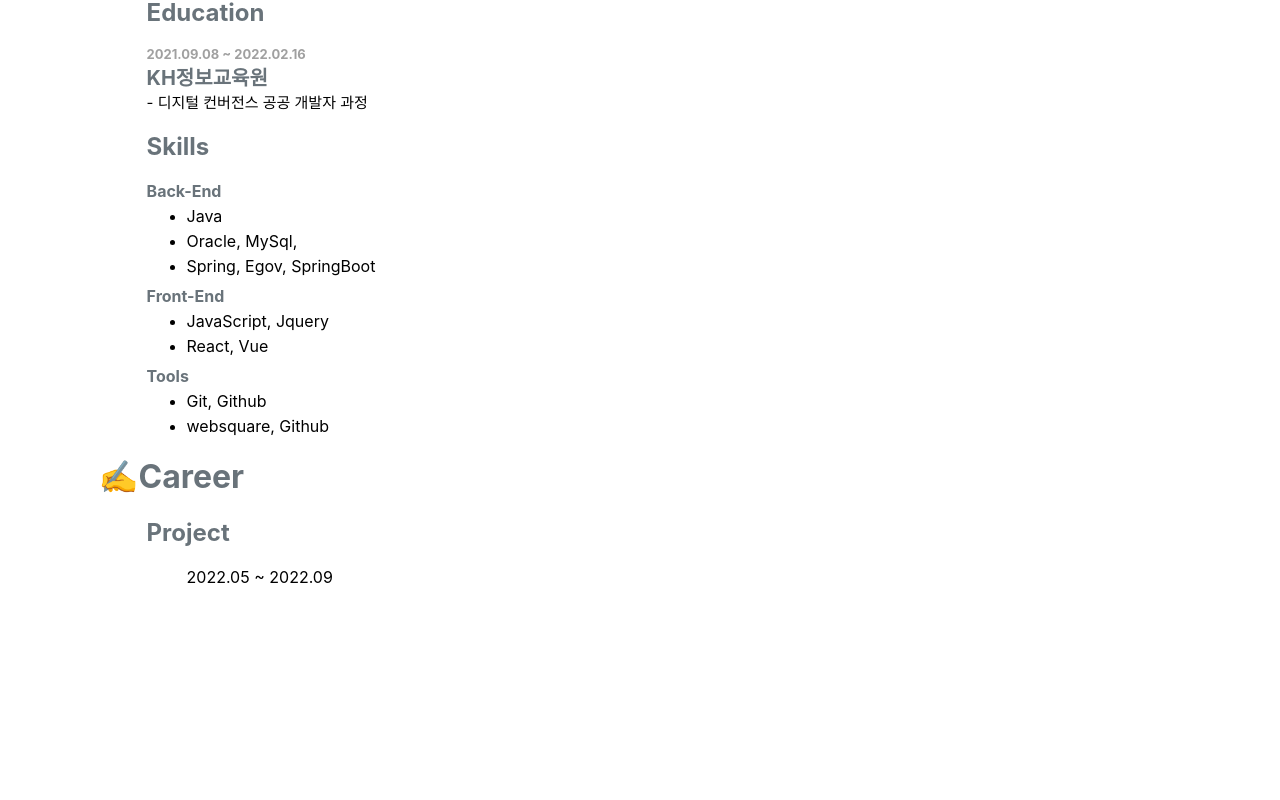
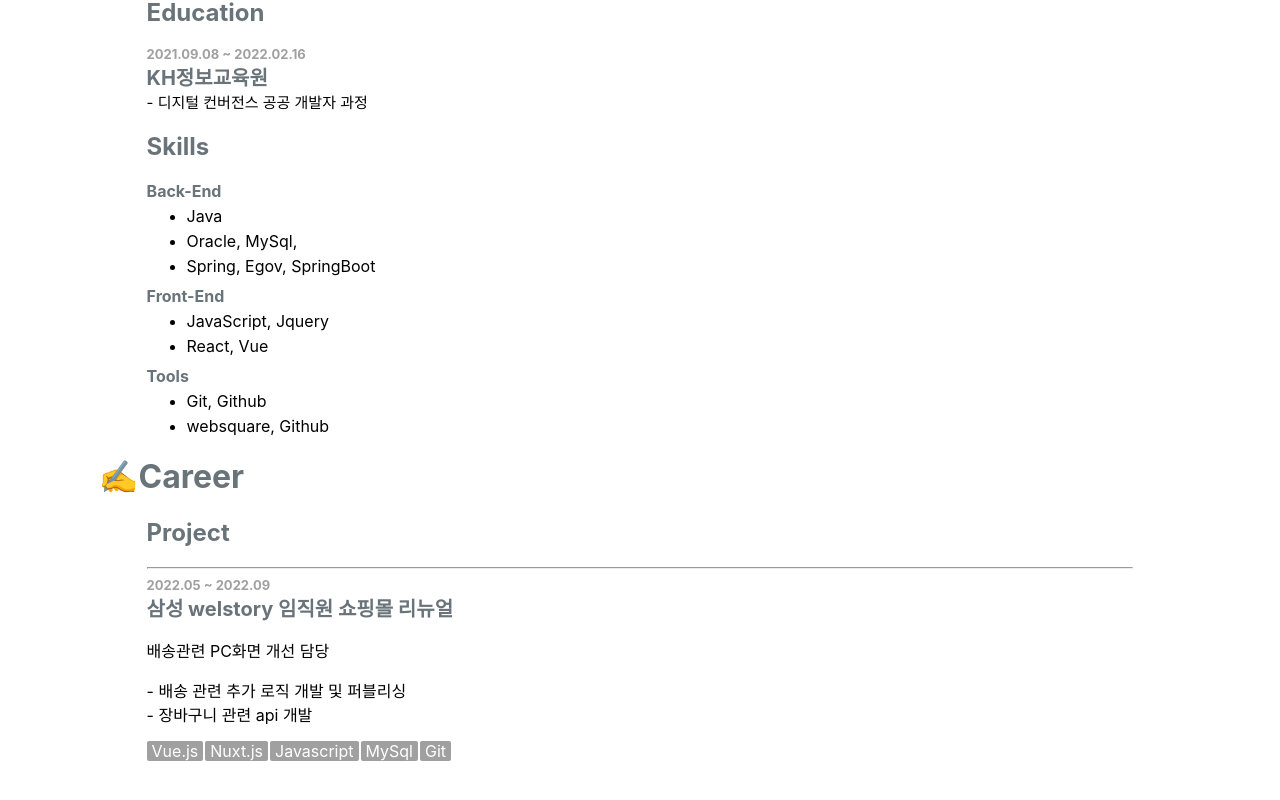
Before and after one commit to Jungdoosik/my-pofol, a React (Create React App) app: page / in a window 1280 px wide. Shown: the part 550-1350 px from the top of the page. Before the commit the page ends 1259 px from the top, so only its background shows below. Built offline with nearby package versions, Linux system fonts and the light colour scheme.

Commit message:
project항목 추가

```diff
--- a/src/components/main/career/project/Project.js
+++ b/src/components/main/career/project/Project.js
@@ -15,15 +15,45 @@
 
 const Ul = styled.ul`
   margin : 5px 0 ;
+  padding : 0;
 `;
 
 const Li = styled.li`
   list-style:none;
 `;
 
-const Title = styled.span`
+const ProjectName = styled.span`
   color : #69737A;
+  font-size : 20px;
   font-weight : bold;
+`;
+
+const Date = styled.span`
+  color : #a0a0a0;
+  display : block;
+  font-size : 13px;
+  font-weight : bold;
+  `;
+
+const Role = styled.p`
+
+`;
+
+const Detail = styled.div`
+
+`;
+
+const Skill = styled.div`
+  float: left;
+  border : 1px;
+  width : auto;
+  color : white;
+  text-align : center;
+  border-radius:2px;
+  background-color: #a0a0a0;
+  margin-right:2px;
+  margin-top: 15px;
+  padding : 0 5px;
 `;
 
 function Project() {
@@ -34,10 +64,28 @@
       <H2>Project</H2>
       {
         state.map((data, i) => (
-          <ContentArea>
+          <ContentArea key={i}>
+            <hr></hr>
             <Ul>
               <Li>
-                {data.date}
+                <Date>{data.date}</Date>
+                <ProjectName>{data.projectName}</ProjectName>
+                <Role>{data.role}</Role>
+                {
+                  data.details.map((e, j) => (
+                    <>
+                      <Detail> - {e.detail}</Detail>
+                    </>
+                  ))
+                }
+
+                {
+                  data.skills.map((e, j) => (
+                    <>
+                      <Skill>{e.skill}</Skill>
+                    </>
+                  ))
+                }
               </Li>
             </Ul>
           </ContentArea>
--- a/src/redux/project.js
+++ b/src/redux/project.js
@@ -6,13 +6,17 @@
     {
       date: "2022.05 ~ 2022.09",
       projectName: '삼성 welstory 임직원 쇼핑몰 리뉴얼',
-      detail: '배송관련 PC화면 개선 담당',
+      role: '배송관련 PC화면 개선 담당',
+      details: [
+        { detail: '배송 관련 추가 로직 개발 및 퍼블리싱' },
+        { detail: '장바구니 관련 api 개발' },
+      ],
       skills: [
-        { skill1: 'Vue.js' },
-        { skill2: 'Nuxt.js' },
-        { skill3: 'Javascript' },
-        { skill4: 'MySql' },
-        { skill5: 'Git' },
+        { skill: 'Vue.js' },
+        { skill: 'Nuxt.js' },
+        { skill: 'Javascript' },
+        { skill: 'MySql' },
+        { skill: 'Git' },
       ],
     }
   ],
```
